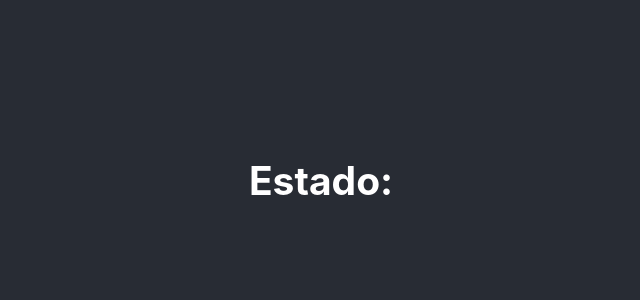
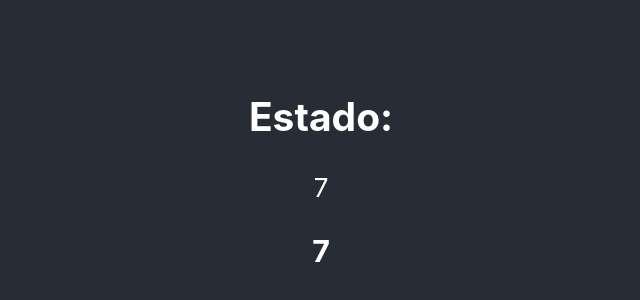
Before and after one commit to gerleven/React, a React (Create React App) app in the folder hola-mundo/: page / in a window 1280 px wide. Shown: the part 220-520 px from the top of the page, without its empty margins (319-959 px from the left). Built offline with nearby package versions, Linux system fonts and the light colour scheme.

Commit message:
States finished

```diff
--- a/hola-mundo/src/Components/Estado.jsx
+++ b/hola-mundo/src/Components/Estado.jsx
@@ -1,11 +1,28 @@
 import React, { Component } from "react";
 
+function EstadoAHijo(props) {
+  return <h3>{props.contadorHijo}</h3>;
+}
+
 export default class Estado extends Component {
-  state = {};
+  constructor(props) {
+    super(props);
+    this.state = {
+      contador: 0,
+    };
+
+    setInterval(() => {
+      //   this.state.contador += 1; //Do not mutate state directly. Use setState()
+      this.setState({ contador: this.state.contador + 1 });
+    }, 1000);
+  }
+
   render() {
     return (
       <>
-        <h1>Estado:</h1>
+        <h2>Estado:</h2>
+        <p>{this.state.contador}</p>
+        <EstadoAHijo contadorHijo={this.state.contador}></EstadoAHijo>
       </>
     );
   }
```
